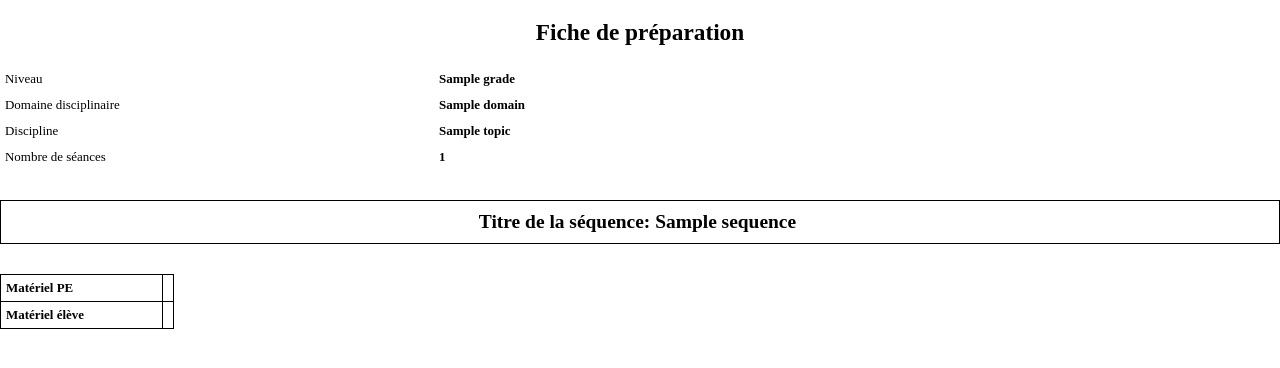
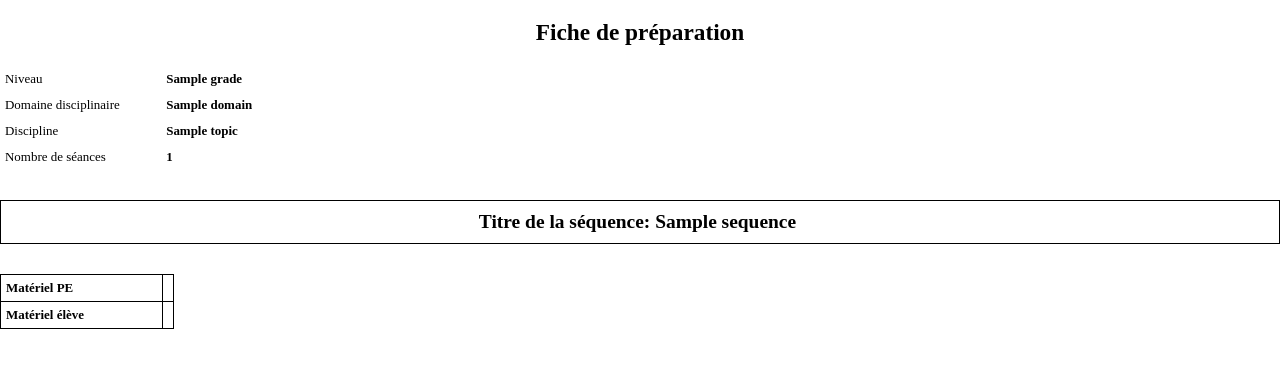
Before and after one commit to rdunklau/littlefish, a Python web app: template littlefish/templates/print/sequence.jinja2 in a window 1280 px wide. Shown: the top 368 px of the page. Run offline with Jinja, Linux system fonts and the light colour scheme; the template is opened without the code that fills it: most values are stand-ins (such as "Sample title", 1, 10 or a date in 2020).

Commit message:
Fix column width and stuff.

```diff
--- a/littlefish/static/css/print.css
+++ b/littlefish/static/css/print.css
@@ -66,10 +66,11 @@ table.def_table tr td, table.def_table tr th, table.def_table tr{
 table.def_table tr td:last-child {
   font-weight: bold;
   padding-left: 5px;
+
 }
 
-table.def_table {
-  width: 60%;
+table.def_table td:first-child{
+  width: 4cm;
 }
 
 @page {
--- a/littlefish/templates/print/seances.jinja2
+++ b/littlefish/templates/print/seances.jinja2
@@ -25,7 +25,7 @@
   </tr>
 {% for etape in seance.etapes %}
 <tr>
-		<td style="width: 10%;">{{etape.title}} {{etape.time}}</td>
+		<td style="width: 10%;">{{etape.title}} <br/> {{etape.time}}</td>
 		<td style="width: 10%;">{{etape.objectif}}</td>
 		{{ gen_list_cell(etape.dispositif) }}
 		{{ gen_list_cell(etape.deroulement) }}
```
Also changed, not shown: littlefish/static/css/print_landscape.css (+3 -7 lines).
